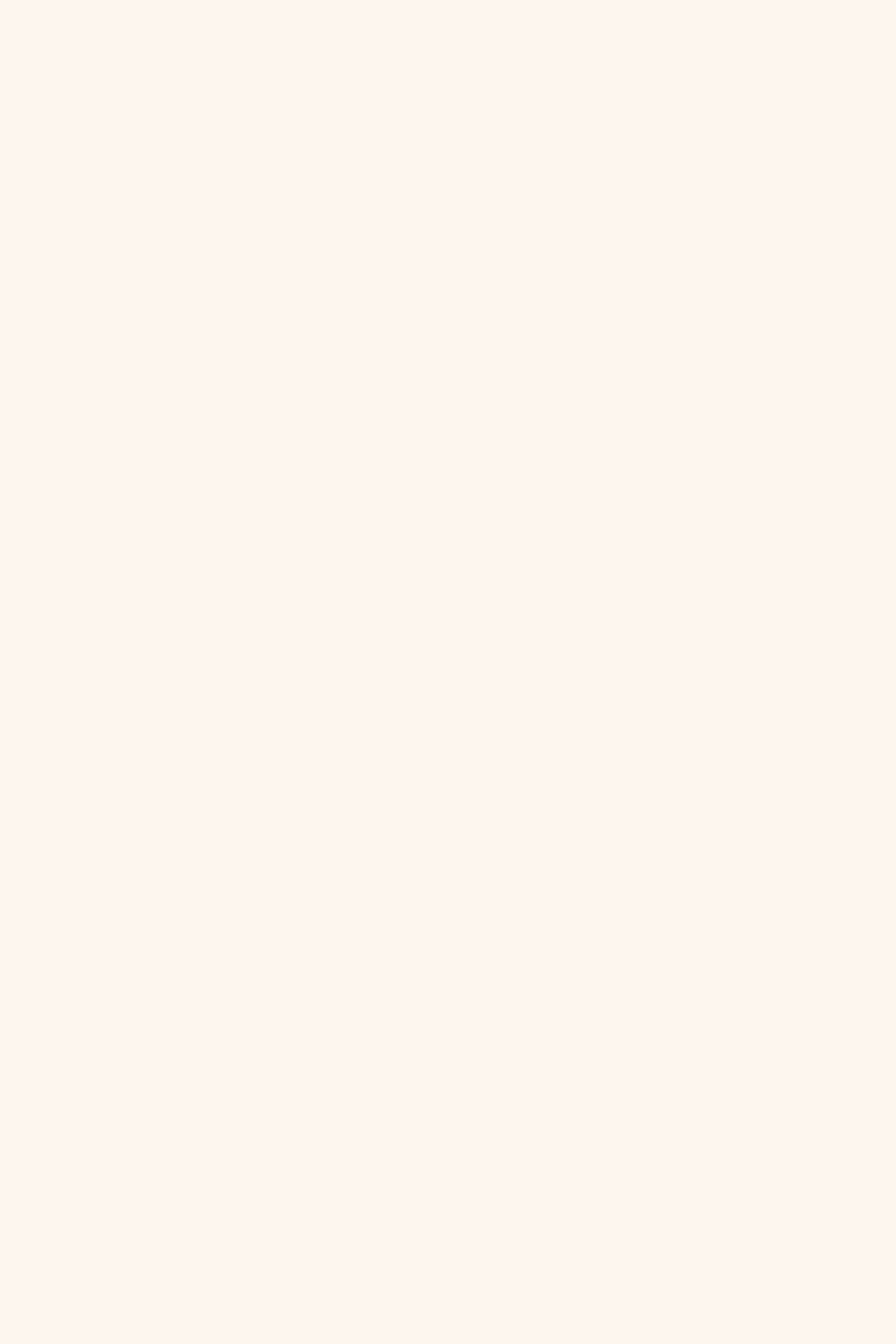
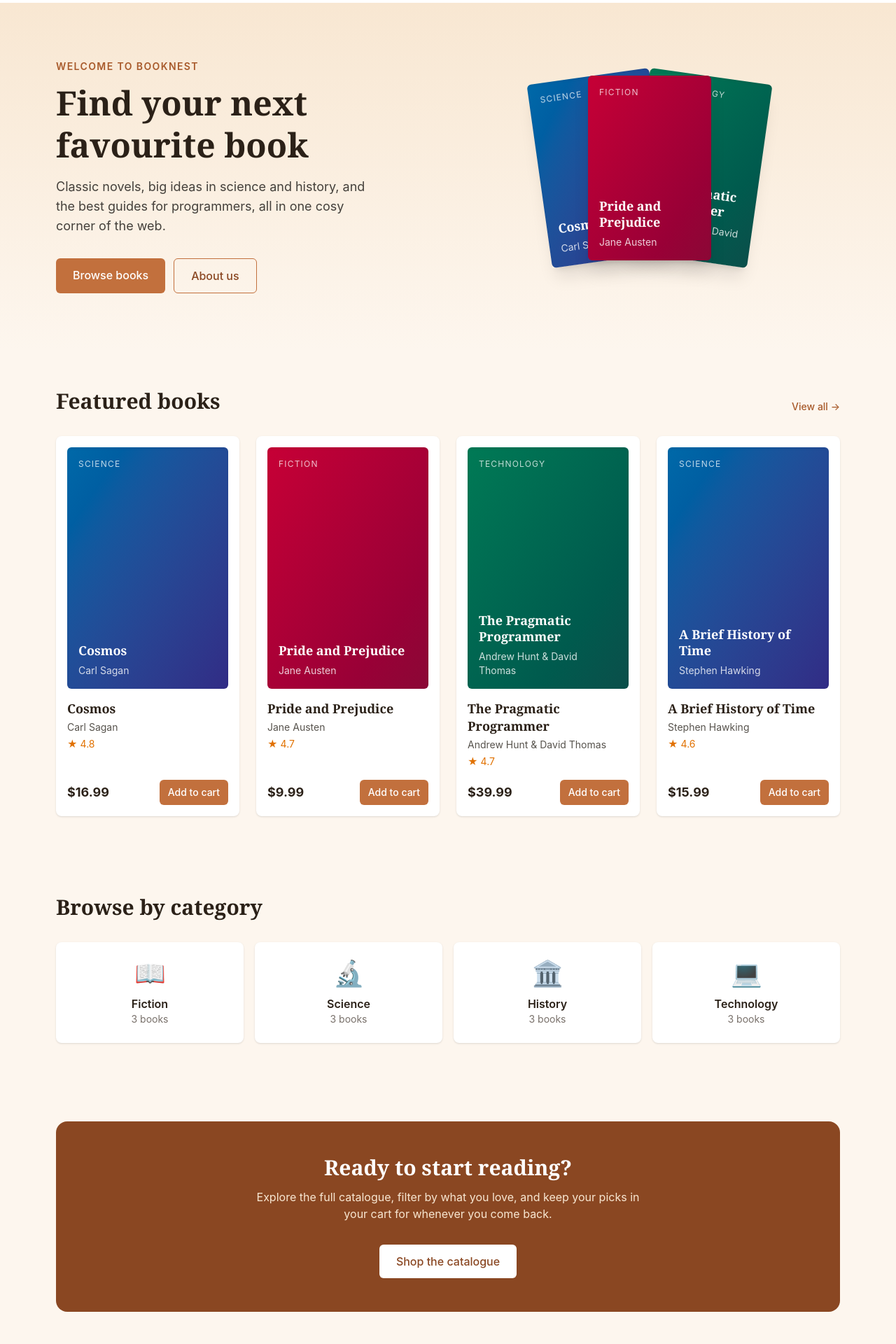
Before and after one commit to Anas-Abdul-El/bookNest, a React (Vite) app: page / in a window 1280 px wide. Shown: the part 60-1980 px from the top of the page at 70% size. Before the commit the page ends 800 px from the top, so only its background shows below. Built offline with nearby package versions, Linux system fonts and the light colour scheme.

Commit message:
Add Home page and set up routing

```diff
--- a/src/App.tsx
+++ b/src/App.tsx
@@ -1,7 +1,17 @@
-import "./App.css";
+import { Route, Routes } from "react-router-dom";
+import Layout from "./components/Layout";
+import Home from "./pages/Home";
+import NotFound from "./pages/NotFound";
 
 function App() {
-  return <></>;
+  return (
+    <Routes>
+      <Route element={<Layout />}>
+        <Route index element={<Home />} />
+        <Route path="*" element={<NotFound />} />
+      </Route>
+    </Routes>
+  );
 }
 
 export default App;
--- a/src/main.tsx
+++ b/src/main.tsx
@@ -1,10 +1,17 @@
 import { StrictMode } from "react";
 import { createRoot } from "react-dom/client";
+import { Provider } from "react-redux";
+import { BrowserRouter } from "react-router-dom";
 import "./index.css";
 import App from "./App.tsx";
+import { store } from "./store/store";
 
 createRoot(document.getElementById("root")!).render(
   <StrictMode>
-    <App />
+    <Provider store={store}>
+      <BrowserRouter>
+        <App />
+      </BrowserRouter>
+    </Provider>
   </StrictMode>,
 );
--- /dev/null
+++ b/src/pages/Home.tsx
@@ -0,0 +1,130 @@
+import { Link } from "react-router-dom";
+import BookCard from "../components/BookCard";
+import BookCover from "../components/BookCover";
+import { books, categories } from "../data/books";
+
+const categoryIcons: Record<string, string> = {
+  Fiction: "📖",
+  Science: "🔬",
+  History: "🏛️",
+  Technology: "💻",
+};
+
+// The four highest-rated books are shown as "featured".
+const featuredBooks = [...books].sort((a, b) => b.rating - a.rating).slice(0, 4);
+
+function Home() {
+  return (
+    <>
+      {/* Hero banner */}
+      <section className="bg-gradient-to-b from-brand-100 to-brand-50">
+        <div className="mx-auto grid max-w-6xl items-center gap-10 px-4 py-14 md:grid-cols-2 md:py-20">
+          <div>
+            <p className="text-sm font-semibold tracking-widest text-brand-600 uppercase">
+              Welcome to BookNest
+            </p>
+            <h1 className="mt-3 font-serif text-4xl leading-tight font-bold sm:text-5xl">
+              Find your next favourite book
+            </h1>
+            <p className="mt-4 max-w-md text-lg text-stone-700">
+              Classic novels, big ideas in science and history, and the best
+              guides for programmers, all in one cosy corner of the web.
+            </p>
+            <div className="mt-8 flex flex-wrap gap-3">
+              <Link
+                to="/books"
+                className="rounded-md bg-brand-500 px-6 py-3 font-medium text-white hover:bg-brand-600"
+              >
+                Browse books
+              </Link>
+              <Link
+                to="/about"
+                className="rounded-md border border-brand-500 px-6 py-3 font-medium text-brand-700 hover:bg-brand-100"
+              >
+                About us
+              </Link>
+            </div>
+          </div>
+
+          {/* A small fanned stack of covers; hidden on very small screens */}
+          <div className="hidden justify-center sm:flex" aria-hidden="true">
+            <div className="relative h-72 w-80">
+              {featuredBooks.slice(0, 3).map((book, index) => (
+                <div
+                  key={book.id}
+                  className="absolute top-0 w-44 shadow-xl"
+                  style={{
+                    left: `${index * 70}px`,
+                    transform: `rotate(${(index - 1) * 8}deg)`,
+                    zIndex: index === 1 ? 2 : 1,
+                  }}
+                >
+                  <BookCover book={book} />
+                </div>
+              ))}
+            </div>
+          </div>
+        </div>
+      </section>
+
+      {/* Featured books */}
+      <section className="mx-auto max-w-6xl px-4 py-14">
+        <div className="flex items-end justify-between gap-4">
+          <h2 className="font-serif text-3xl font-bold">Featured books</h2>
+          <Link to="/books" className="text-sm font-medium text-brand-600 hover:underline">
+            View all →
+          </Link>
+        </div>
+        <div className="mt-8 grid grid-cols-1 gap-6 sm:grid-cols-2 lg:grid-cols-4">
+          {featuredBooks.map((book) => (
+            <BookCard key={book.id} book={book} />
+          ))}
+        </div>
+      </section>
+
+      {/* Categories */}
+      <section className="mx-auto max-w-6xl px-4 py-14">
+        <h2 className="font-serif text-3xl font-bold">Browse by category</h2>
+        <div className="mt-8 grid grid-cols-2 gap-4 md:grid-cols-4">
+          {categories.map((category) => {
+            const count = books.filter((book) => book.category === category).length;
+            return (
+              <Link
+                key={category}
+                to={`/books?category=${encodeURIComponent(category)}`}
+                className="rounded-lg bg-white p-6 text-center shadow-sm transition hover:-translate-y-1 hover:shadow-md"
+              >
+                <span className="text-4xl" aria-hidden="true">
+                  {categoryIcons[category] ?? "📚"}
+                </span>
+                <p className="mt-3 font-semibold">{category}</p>
+                <p className="text-sm text-stone-500">
+                  {count} {count === 1 ? "book" : "books"}
+                </p>
+              </Link>
+            );
+          })}
+        </div>
+      </section>
+
+      {/* Call to action */}
+      <section className="mx-auto max-w-6xl px-4 py-14">
+        <div className="rounded-2xl bg-brand-700 px-6 py-12 text-center text-white sm:px-12">
+          <h2 className="font-serif text-3xl font-bold">Ready to start reading?</h2>
+          <p className="mx-auto mt-3 max-w-xl text-brand-100">
+            Explore the full catalogue, filter by what you love, and keep your
+            picks in your cart for whenever you come back.
+          </p>
+          <Link
+            to="/books"
+            className="mt-8 inline-block rounded-md bg-white px-6 py-3 font-medium text-brand-700 hover:bg-brand-100"
+          >
+            Shop the catalogue
+          </Link>
+        </div>
+      </section>
+    </>
+  );
+}
+
+export default Home;
--- /dev/null
+++ b/src/pages/NotFound.tsx
@@ -0,0 +1,22 @@
+import { Link } from "react-router-dom";
+
+// Also shown for pages that are not built yet (Books, About, Contact, Cart).
+function NotFound() {
+  return (
+    <section className="mx-auto max-w-xl px-4 py-24 text-center">
+      <p className="text-6xl" aria-hidden="true">📭</p>
+      <h1 className="mt-4 font-serif text-3xl font-bold">Page not found</h1>
+      <p className="mt-3 text-stone-600">
+        This page doesn't exist yet, or it may have moved.
+      </p>
+      <Link
+        to="/"
+        className="mt-8 inline-block rounded-md bg-brand-500 px-6 py-3 font-medium text-white hover:bg-brand-600"
+      >
+        Back to home
+      </Link>
+    </section>
+  );
+}
+
+export default NotFound;
```
